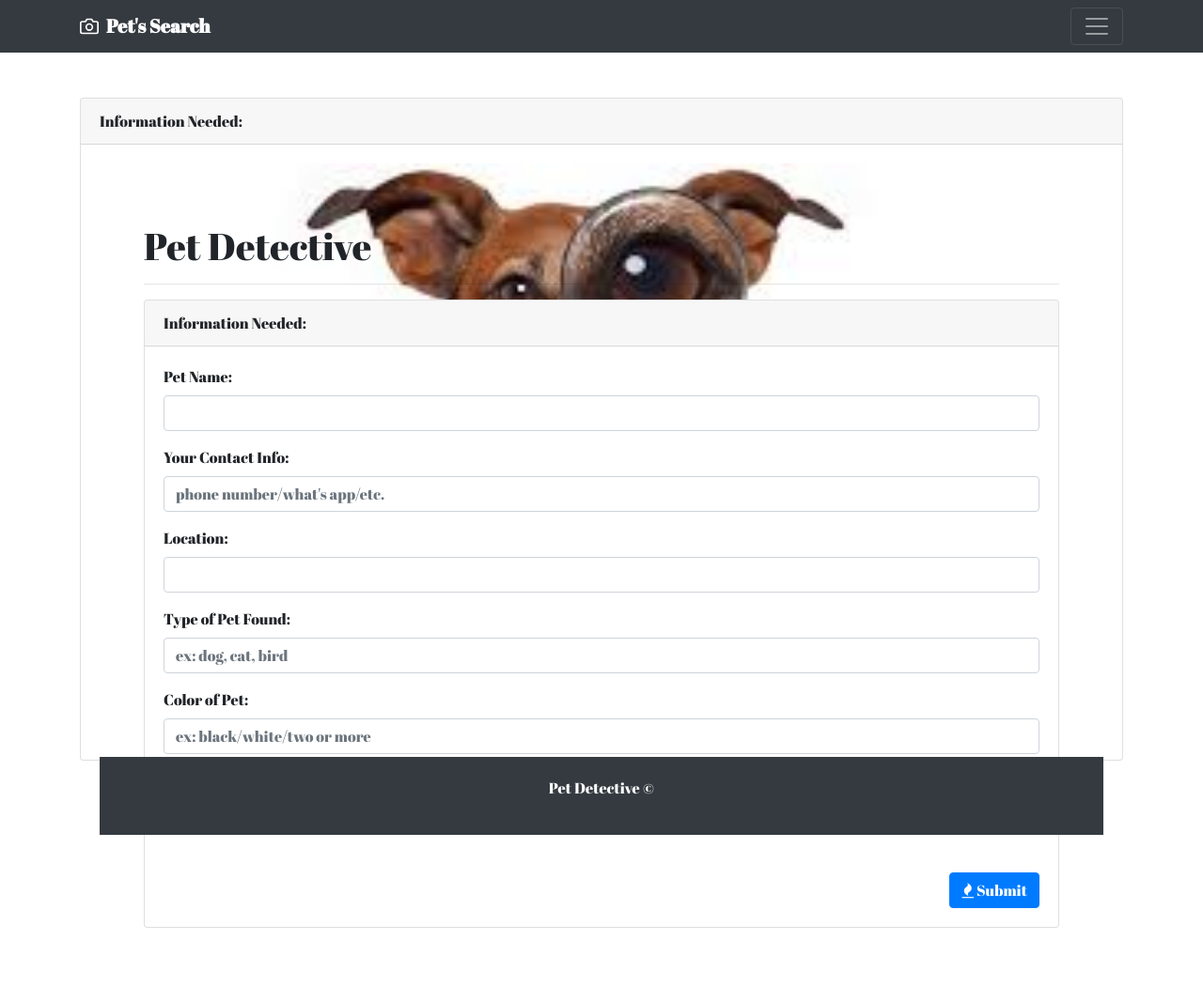
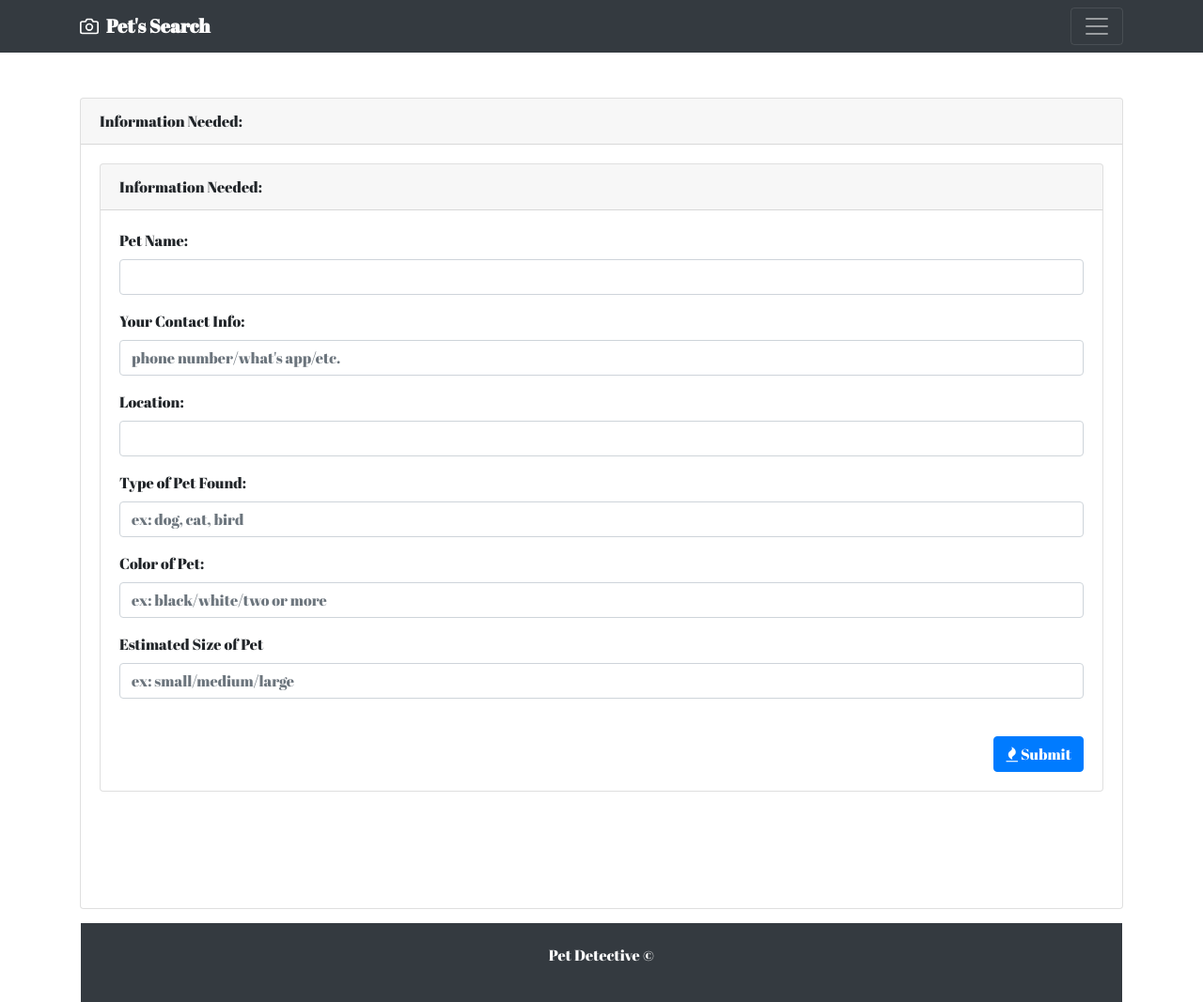
Before and after one commit to nkeledjian/petDetective, a website: page app/public/found.html in a window 1280 px wide. Shown: the whole page at 94% size. Before the commit the page ends 988 px from the top, so only its background shows below. Drawn offline with nearby package versions, Linux system fonts and the light colour scheme.

Commit message:
fixing the styling

```diff
--- a/app/config/connection.js
+++ b/app/config/connection.js
@@ -6,7 +6,7 @@ var Sequelize = require("sequelize");
 
 // Creates mySQL connection using Sequelize, the empty string in the third argument spot is our password.
 
-var sequelize = new Sequelize("petdetective", "root", "eshface", {
+var sequelize = new Sequelize("petdetective", "root", "lakers123", {
 
   host: "localhost",
   port: 3306,
--- a/app/public/found.html
+++ b/app/public/found.html
@@ -69,14 +69,6 @@
           </div>
           <div class="card-body">
             <form action="" method="POST" role="form">
-
-
-              <div class="container">
-                <div class="jumbotron">
-                  <h1>Pet Detective</h1>
-
-                  <hr>
-
                 <div class="row">
 
                   <div class="col-lg-12">
@@ -117,19 +109,19 @@
                             <input type="text" class="form-control" id="petSize" placeholder="ex: small/medium/large">
                           </div>
 
+                          <br>
+                          <div class="text-right">
+                            <button type="submit" class="btn btn-primary btn-md" id="add-btn">
+                              <span class="fa fa-fire"></span> Submit</button>
+                          </div>
                         </form>
-                        <br>
-                        <div class="text-right">
-                          <button type="submit" class="btn btn-primary btn-md" id="add-btn">
-                            <span class="fa fa-fire"></span> Submit</button>
-                        </div>
                       </div>
                     </div>
 
                   </div>
                 </div>
               </div>
-          </div>
+
           <!-- footer -->
           <footer class="text-muted bg-dark">
             <div class="container">
```
